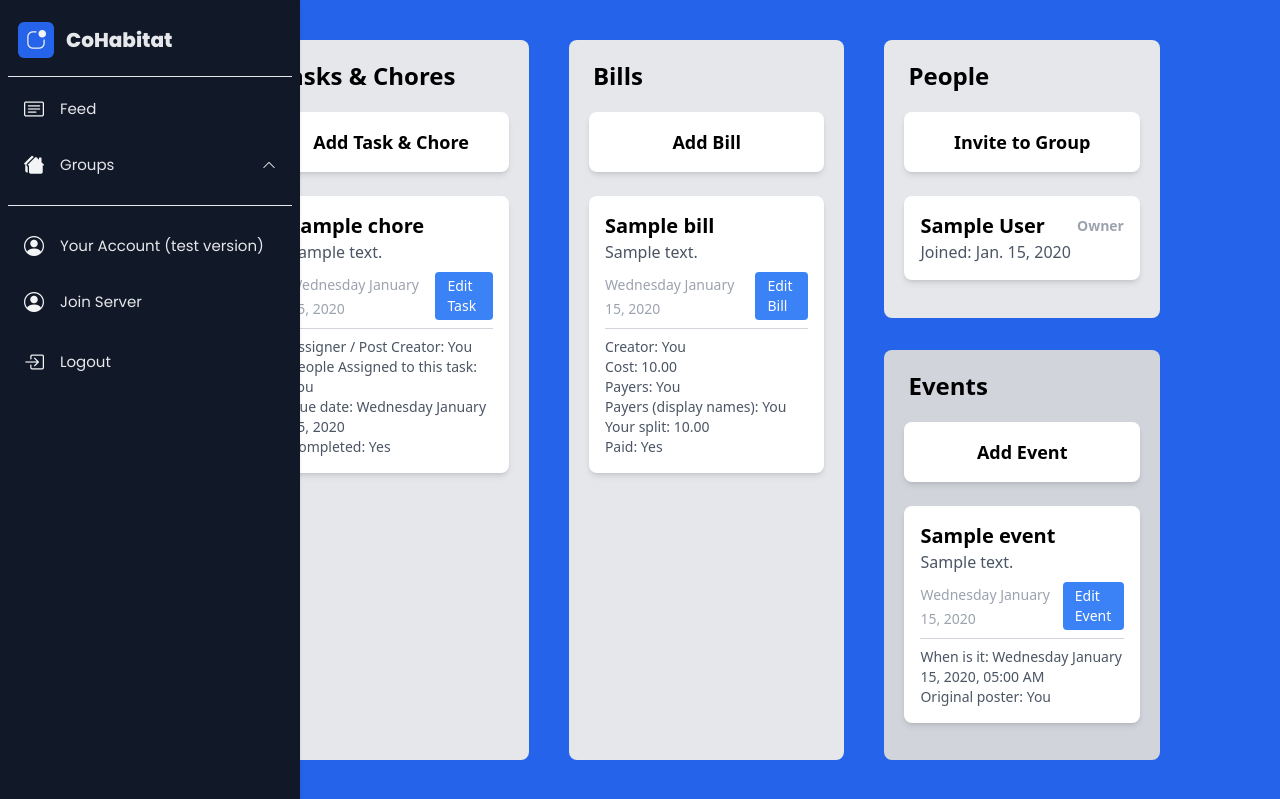
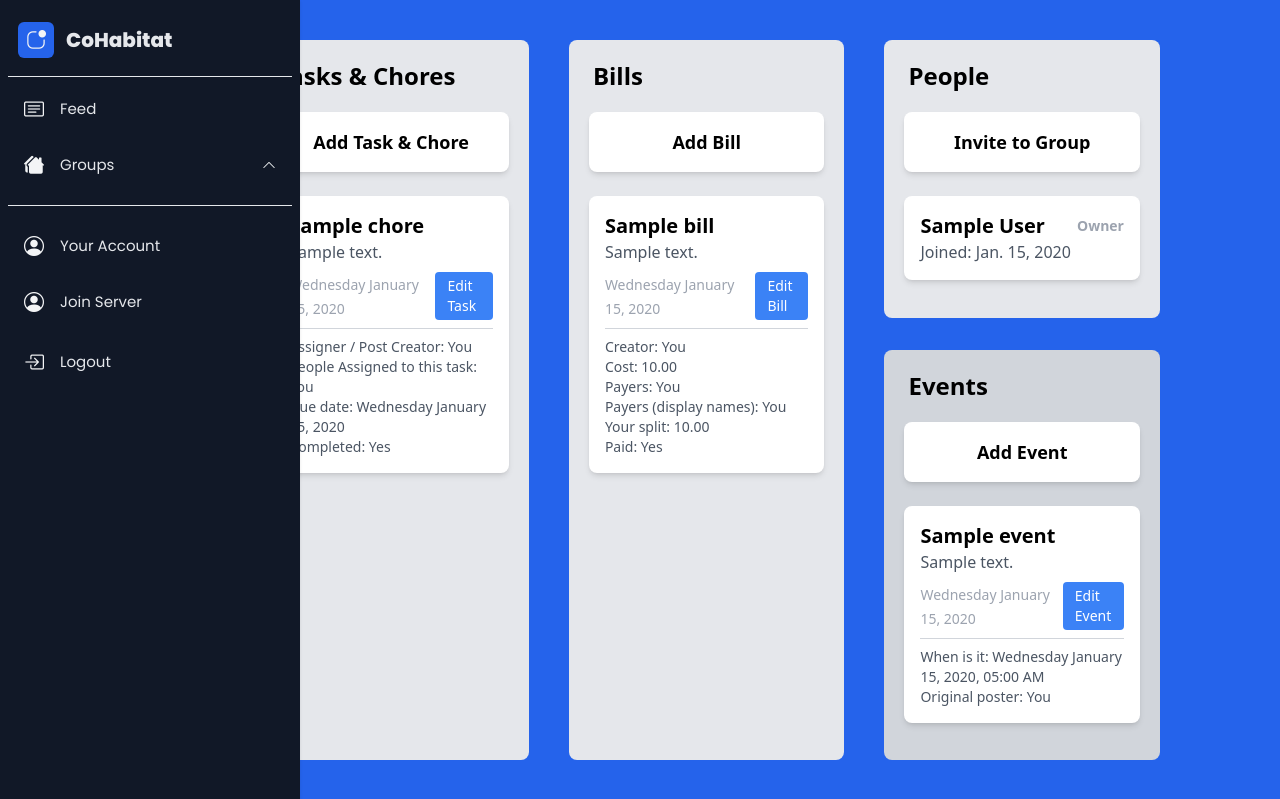
Before and after one commit to Ahmad1786/Senior-Project, a Django app: page /servers/group-page/1 in a window 1280 px wide. Shown: the top 799 px of the page. Run offline with Django 5.2, Linux system fonts and the light colour scheme; a user stored in the database is signed in; tables that the repository leaves empty hold one stand-in row (values such as "Sample post"); some libraries are stand-ins or nearby versions.

Commit message:
small changes; tried fixing profile pic functionality
it will need to be refactored a bit more

```diff
--- a/project/servers/templates/servers/group-page.html
+++ b/project/servers/templates/servers/group-page.html
@@ -57,7 +57,7 @@
         <hr class="my-4 text-gray-600">
         <div class="p-2.5 mt-2 flex items-center rounded-md px-4 duration-300 cursor-pointer  hover:bg-blue-600">
           <i class="bi bi-person-circle"></i>
-          <span class="text-[15px] ml-4 text-gray-200"> <a href="{% url 'users:profile' %}">Your Account (test version)</a></span>
+          <span class="text-[15px] ml-4 text-gray-200"> <a href="{% url 'users:profile' %}">Your Account</a></span>
         </div>
         <div class="p-2.5 mt-2 flex items-center rounded-md px-4 duration-300 cursor-pointer hover:bg-blue-600"
                 onclick="toggleJoinForm()">
@@ -299,8 +299,8 @@
             }
 
             /* Firefox */
-            scrollbar-width: thin;
-            scrollbar-color: rgba(155, 155, 155, 0.5) rgba(0, 0, 0, 0.1);
+            /* scrollbar-width: thin; */
+            /* scrollbar-color: rgba(155, 155, 155, 0.5) rgba(0, 0, 0, 0.1); */
 </style>
 
 </html>
--- a/project/users/profile_pic_view.py
+++ b/project/users/profile_pic_view.py
@@ -14,10 +14,10 @@ class ProfilePicForm(forms.Form):
 def profile_pic(request):
 
     user = request.user
-    picture = user.profile_picture
+    # picture = user.profile_picture
 
     # print all fields of picture
-    print(picture.__dict__)
+    # print(picture.__dict__)
 
     if request.method == "POST":
         form = ProfilePicForm(request.POST, request.FILES)
```
Also changed, not shown: project/media/profile_pics/A7Shot2.png (deleted), project/media/profile_pics/A7shot1.png (deleted), project/media/profile_pics/A7shot1_tk9nU3N.png (deleted).
